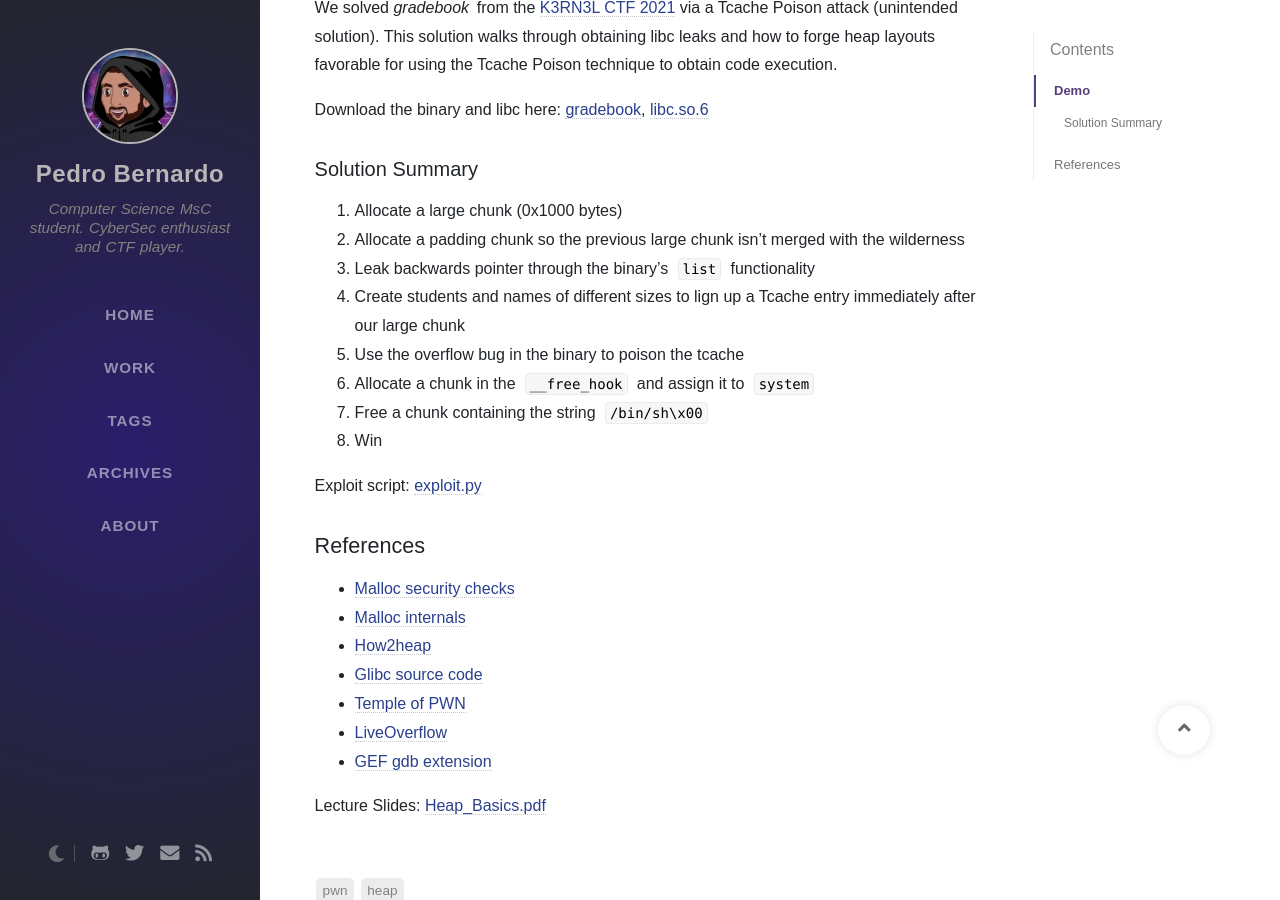
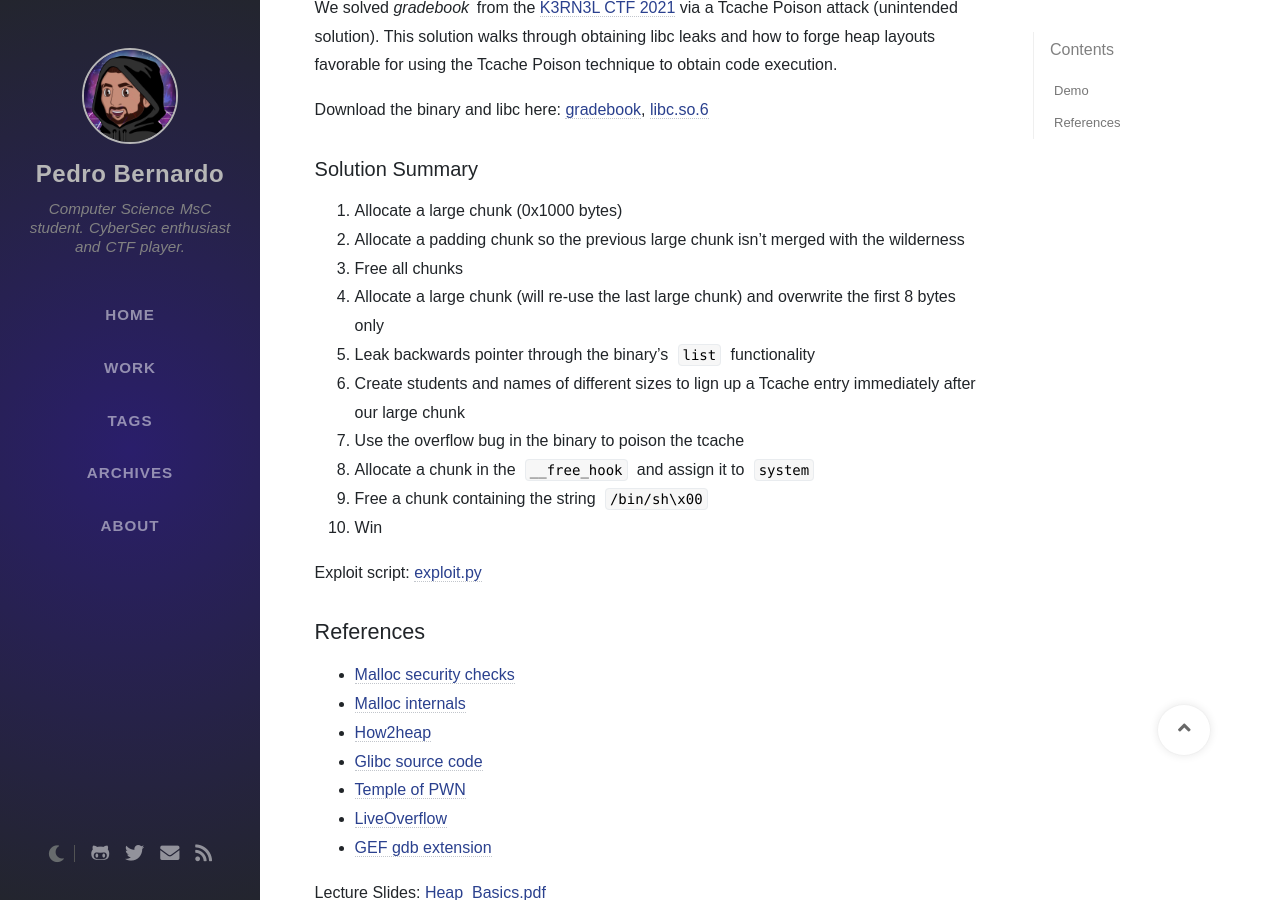
Before and after one commit to Pedro-Bernardo/pedro-bernardo.github.io, a Jekyll site: the page built from _posts/2022-01-19-Heap_Basics_2nd_Edition.md, in a window 1280 px wide and 900 px high, scrolled down 541 px. Built offline with Jekyll 4.4.1, drawn with Linux system fonts in a browser that asks for light colours; nearby versions of some CDN libraries; some web fonts are replaced; comment, search, counter and statistics services are not loaded.

Commit message:
fix TLDR

```diff
--- a/_posts/2022-01-19-Heap_Basics_2nd_Edition.md
+++ b/_posts/2022-01-19-Heap_Basics_2nd_Edition.md
@@ -25,12 +25,14 @@ Download the binary and libc here: [gradebook](https://ctf.k3rn3l4rmy.com/kernel
 ### Solution Summary
 1. Allocate a large chunk (0x1000 bytes)
 2. Allocate a padding chunk so the previous large chunk isn't merged with the wilderness
-3. Leak backwards pointer through the binary's `list` functionality
-4. Create students and names of different sizes to lign up a Tcache entry immediately after our large chunk
-5. Use the overflow bug in the binary to poison the tcache
-6. Allocate a chunk in the `__free_hook` and assign it to `system`
-7. Free a chunk containing the string `/bin/sh\x00`
-8. Win
+3. Free all chunks
+4. Allocate a large chunk (will re-use the last large chunk) and overwrite the first 8 bytes only
+5. Leak backwards pointer through the binary's `list` functionality
+6. Create students and names of different sizes to lign up a Tcache entry immediately after our large chunk
+7. Use the overflow bug in the binary to poison the tcache
+8. Allocate a chunk in the `__free_hook` and assign it to `system`
+9. Free a chunk containing the string `/bin/sh\x00`
+10. Win
 
 Exploit script: [exploit.py]({{ "/assets/code/heap_basics/exploit-reference.py" | relative_url }})
 
```
